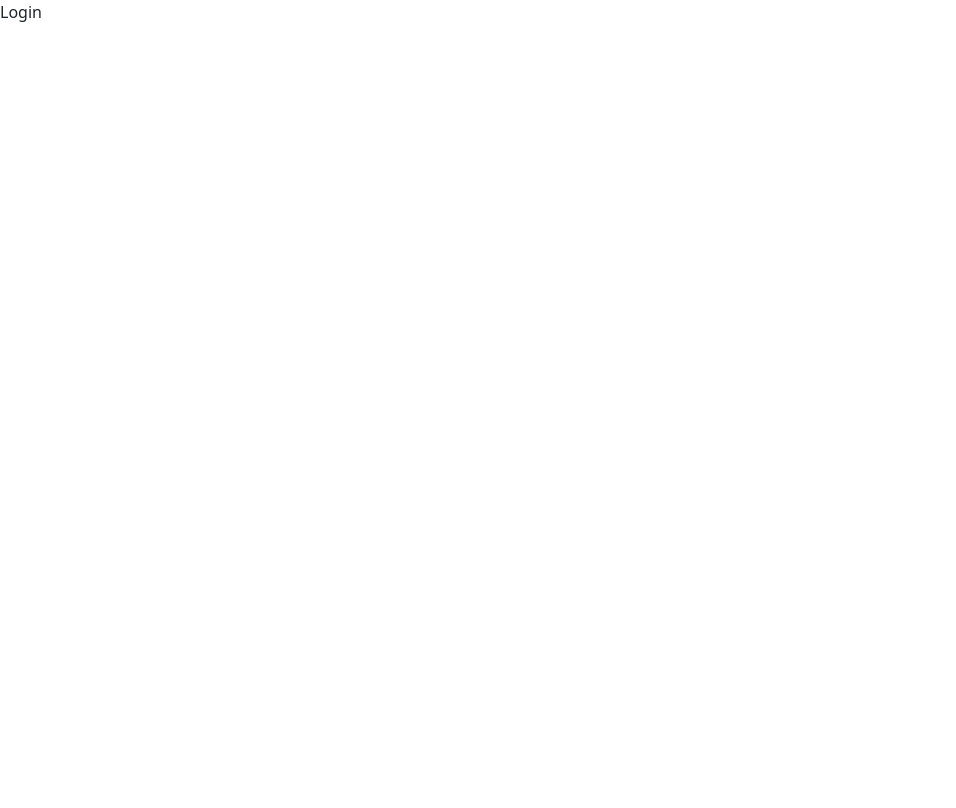
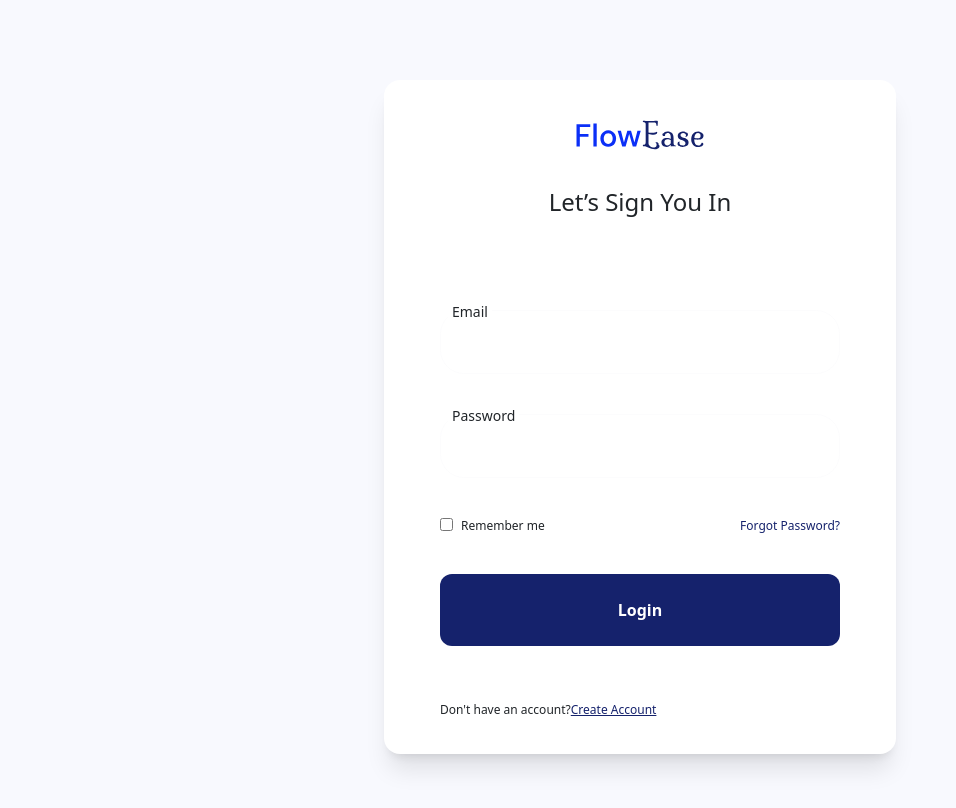
Before and after one commit to valentina-buoro/flowease-app, a React (Create React App) app: page /login in a window 1280 px wide. Shown: the top 808 px of the page, without its empty margins (0-956 px from the left). Built offline with nearby package versions, Linux system fonts and the light colour scheme.

Commit message:
feat: login page

```diff
--- a/src/pages/authPages/login.jsx
+++ b/src/pages/authPages/login.jsx
@@ -1,9 +1,203 @@
-import React from 'react'
+//import React, { useEffect, useState } from "react";
+import React, { useState } from "react";
+import Logo from "../../assets/svgs/logo.svg";
+import { Link, useNavigate } from "react-router-dom";
+import axios from "axios";
+import {  toast } from "react-toastify";
+import 'react-toastify/dist/ReactToastify.css';
 
 const Login = () => {
+  const navigate = useNavigate();
+  const URL = "https://flowease.onrender.com/api";
+  const [formData, setFormData] = useState({
+    email: "",
+    password: "",
+
+  });
+  const [loading, setLoading] = useState(false);
+  const [errorMessage, setErrorMessage] = useState("");
+
+  const handleChange = (e) => {
+    const { name, value } = e.target;
+    setFormData({
+      ...formData,
+      [name]: value,
+    });
+  };
+
+  const submitFormData = async () => {
+    if (
+      formData.email === "" ||
+      formData.password === ""
+    ) {
+      setErrorMessage("All fields are required.");
+    }
+
+    try {
+      setLoading(true);
+      const data = {
+        full_name: formData.full_name,
+        email: formData.email,
+        password: formData.password,
+      };
+
+      const res = await axios.post(`${URL}/users/login`, data);
+      if (res.data.success === true) {
+        localStorage.setItem("login_token", res.data.message);
+        setLoading(false);
+        toast.success('User Logged In successfully!', {
+          position: "top-right",
+          autoClose: 5000,
+          hideProgressBar: false,
+          closeOnClick: true,
+          pauseOnHover: true,
+          draggable: true,
+          progress: undefined,
+          theme: "light",
+        });
+        navigate("/dashboard");
+        console.log(res);
+      } else {
+        setLoading(false);
+        setErrorMessage(res.data.message);
+      }
+    } catch (error) {
+      console.log(error);
+      setLoading(false);
+      toast.error(error.response.data.message, {
+        position: "top-right",
+        autoClose: 5000,
+        hideProgressBar: false,
+        closeOnClick: true,
+        pauseOnHover: true,
+        draggable: true,
+        progress: undefined,
+        theme: "light",
+      });
+      console.log(formData);
+    }
+  };
+
+
   return (
-    <div>Login</div>
-  )
-}
+    <div className=" w-full ">
 
-export default Login
+      <div className=" bg-[#F8F9FE] w-full  flex justify-center items-center py-10 md:py-20">
+        <div className="sub-text bg-[#fff] px-6 md:px-14 pt-10 pb-9 shadow-xl mx-auto w-full max-w-lg rounded-2xl ">
+          <div className=" mx-auto flex w-full max-w-md flex-col space-y-9 ">
+            <div className="flex flex-col items-center justify-center text-center">
+              <img src={Logo} alt="logo" className="w-32" />
+            </div>
+            <div className="flex flex-col items-center justify-center text-center">
+              <div className="font-medium text-2xl">
+                <p>Let’s Sign You In</p>
+              </div>
+            </div>
+
+            <div>
+              <form>
+                <div className="relative w-full my-10">
+                  <div className="absolute inset-0 border border-[#1B1D21] opacity-10 rounded-3xl pointer-events-none"></div>
+                  <label className="absolute -top-2 left-2 bg-[#fff] px-1  text-sm">
+                    Email
+                  </label>
+                  <input
+                    className="w-full p-2 mt-4 bg-white border-0 outline-none focus:ring-0"
+                    id="email"
+                    name="email"
+                    value={formData.email}
+                    onChange={handleChange}
+                    required
+                  />
+                </div>
+
+                <div className="relative w-full my-10">
+                  <div className="absolute inset-0 border border-[#1B1D21] opacity-10 rounded-3xl pointer-events-none"></div>
+                  <label className="absolute -top-2 left-2 bg-[#fff] px-1  text-sm">
+                    Password
+                  </label>
+                  <input
+                    className="w-full p-2 mt-4 bg-white border-0 outline-none focus:ring-0"
+                    id="password"
+                    name="password"
+                    value={formData.password}
+                    onChange={handleChange}
+                    required
+                  />
+                </div>
+
+                <div className="flex justify-between">
+                  <div className="flex items-start">
+                    <input type="checkbox" className="mr-2" required />
+                    <span className="font-medium text-xs ">Remember me</span>
+                  </div>
+                  <div className="flex items-start">
+                    <span className="font-normal text-xs text-primaryBlue">
+                      Forgot Password?
+                    </span>
+                  </div>
+                </div>
+
+                <div className="flex flex-col space-y-4 my-10">
+
+                  <button
+                    onClick={submitFormData}
+                    //disabled={isLoading}
+                    type="submit"
+                    className="flex items-center p-4  justify-center text-[#fff] font-semibold w-full  rounded-xl bg-primaryBlue"
+                  >
+                  {loading ? (
+                      "Hold on a second..."
+                    ) : (
+                      "Login"
+                    )}
+                  </button>
+                  <p className="text-[red] text-lg">{errorMessage}</p>
+                </div>
+              </form>
+            </div>
+          </div>
+          <div className="font-normal text-xs">
+            <span>Don't have an account?</span>
+            <Link to="/signup" className="text-primaryBlue">
+              Create Account
+            </Link>
+          </div>
+        </div>
+      </div>
+
+      <style jsx>{`
+        .container {
+          position: relative;
+        }
+
+        .background-image {
+          background-image: url("https://s3-alpha-sig.figma.com/img/5054/a706/518845977b21323fbd5912b20fdd0307?Expires=1708905600&Key-Pair-Id=APKAQ4GOSFWCVNEHN3O4&Signature=I1DGWoPqzxbuA3BwZZJPKWnUbQobjuaciNLmm4z5TxzKxxHYujFJrLdl1Mzhwa8PCTFBJjotLZYsJVKbjTmz2hNiwcxo99gunv47DAsoE7kcGqkwr-2RlAIA6pG9QBg9DgciSdotizhDB2FhYiqE2LX~~wyD05QJOXnvPvgYTXhnhcQ5YtjFrEATqW09NSxTJ725e2Ki0zPx-Yl36x~GEYL59NIP06coIerAFZCI5H98JXRM8hCzkqQjADD82V~~GogyjY7iixbleQlsXY~gIXOq-yDn~oA9n9YO6gVex37SS3dl5Y9UFkbz7DBv1moXSX1cwEU0YDipIzZs1IE1uw__"); /* Replace 'path/to/your/image.jpg' with your image path */
+          background-size: cover;
+          background-position: center;
+          width: 100%;
+        }
+        .background-image::before {
+          content: "";
+          position: absolute;
+          inset-block-start: 0;
+          inset-inline-start: 0;
+          inline-size: 100%;
+          block-size: 100%;
+          background-color: rgba(93, 52, 243, 0.08);
+        }
+
+        /* Style for the text or content */
+        .background-image h1,
+        .background-image .left,
+        .background-image .right,
+        .background-image .sub-text {
+          position: relative;
+          z-index: 1; /* Ensure text appears above the overlay */
+        }
+      `}</style>
+    </div>
+  );
+};
+
+export default Login;
--- a/src/pages/landingpage.jsx
+++ b/src/pages/landingpage.jsx
@@ -1,8 +1,21 @@
 import React from 'react'
+import Hero from '../components/landingpageComponents/hero'
+import Navbar from '../components/landingpageComponents/navbar'
+import Features from '../components/landingpageComponents/features'
+import Trust from '../components/landingpageComponents/trust'
+import Footer from '../components/landingpageComponents/footer'
+import Contact from '../components/landingpageComponents/contact'
 
 const LandingPage = () => {
   return (
-    <div>LandingPage</div>
+    <div>
+        <Navbar/>
+        <Hero/>
+        <Features/>
+        <Trust/>
+        <Contact/>
+        <Footer/>
+    </div>
   )
 }
 
```
Also changed, not shown: src/components/landingpageComponents/navbar.jsx (renamed from src/components/landingpageComponents/navar.jsx).
